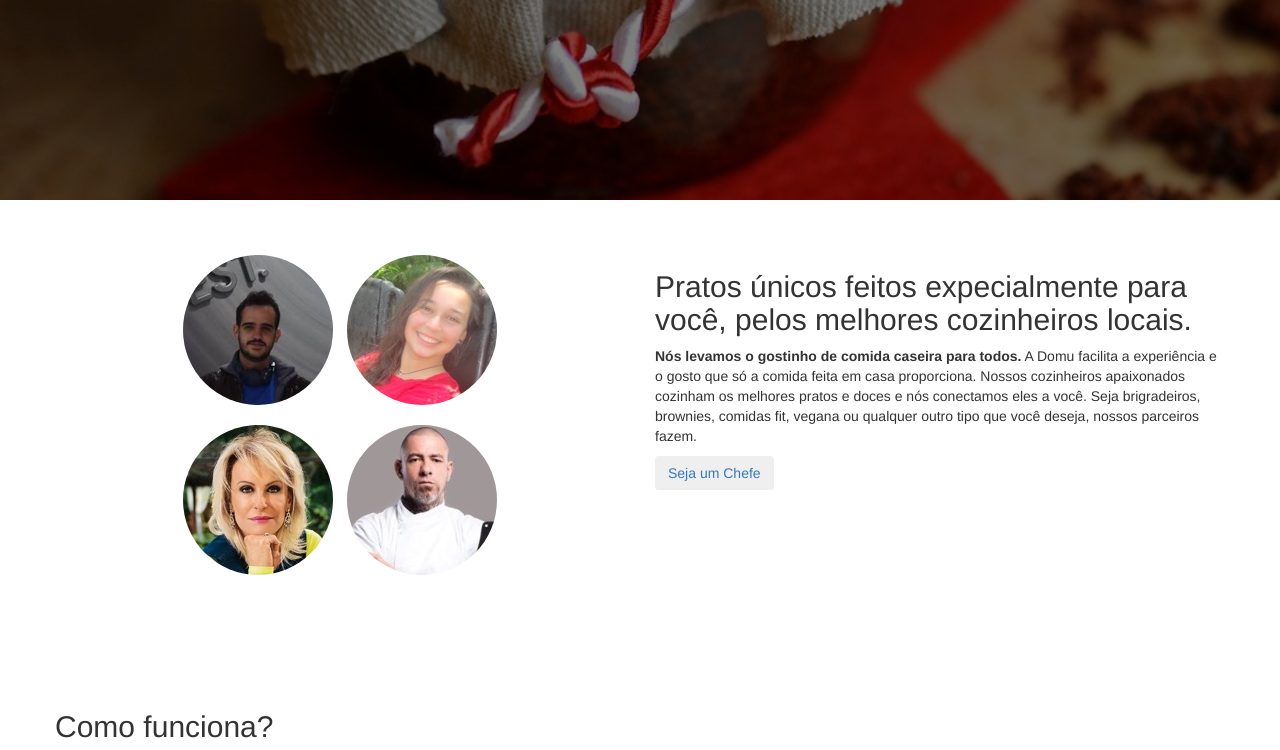
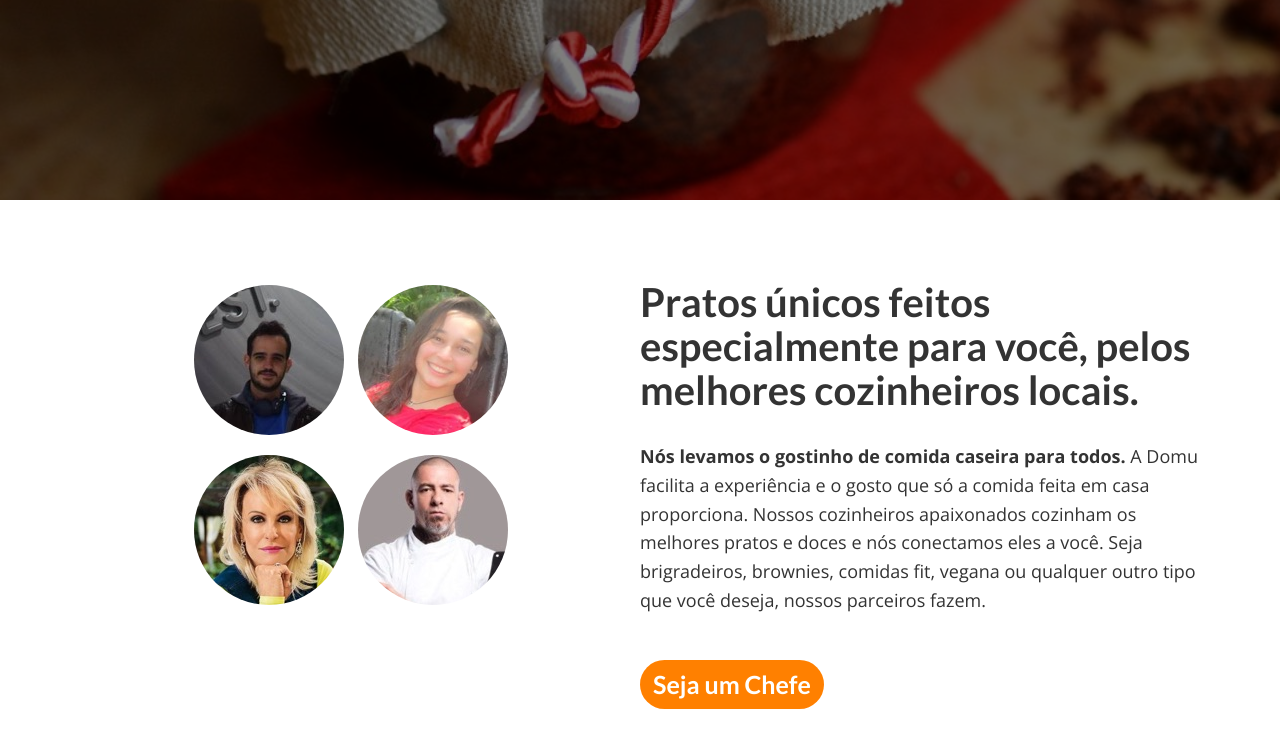
Before and after one commit to alexandre-borges/domu, a PHP site: page /index.html in a window 1280 px wide. Shown: the part 668-1418 px from the top of the page. Run offline with PHP 8.4, Linux system fonts and the light colour scheme; some libraries are stand-ins or nearby versions.

Commit message:
Refeito Estilo de Sobre
Refeito todo o estilo da parte sobre

```diff
--- a/css/style.css
+++ b/css/style.css
@@ -1,6 +1,7 @@
 @charset "UTF-8";
 @import url('https://fonts.googleapis.com/css?family=Pacifico');
 @import url('https://fonts.googleapis.com/css?family=Lato:700');
+@import url('https://fonts.googleapis.com/css?family=Open+Sans:400,700');
 @font-face {
   font-family: 'FonteLogo';
   src: url("../_fonts/bubblegum-sans-regular.otf");
@@ -52,6 +53,8 @@ nav.header {
   font-size: 13pt;
   color: white;
 }
+
+/* Cover */
 
 div#cover {
   margin: 0;
@@ -107,6 +110,12 @@ button.main-button {
   border-radius: 50px;
 }
 
+button.section-button {
+  margin: 10px auto;
+  background-color: rgba(255, 128, 0, 1);
+}
+
+
 @media screen and (max-width: 544px) {
   button.main-button {
     display: block;
@@ -142,9 +151,50 @@ button.main-button a:hover {
   text-decoration: none;
 }
 
-/*Grid de Fotos redondas*/
+/* Sections */
+
+div.section {
+  margin: 30px 0;
+  width: 100%;
+  padding: 50px 6vw;
+}
+
+div.half-section {
+  padding: 0;
+}
+
+div.section h2 {
+ font-family: 'Lato', sans-serif;
+ font-size: 40px;
+ margin: 0 0 30px;
+}
+div.section p {
+  font-family: 'Open Sans', sans-serif;
+  font-size: 18px;
+  margin: 0 0px 35px;
+  line-height: 160%
+}
+
+div.even-section {
+  background-color: #eee;
+}
+
+/* Como funciona */
+
+div.feature-box {
+  margin: 10px 10px;
+  padding: 20px 25px;
+  background-color: white;
+  border-radius: 2px;
+  box-shadow: 0 10px 20px rgba(0,0,0,0.19), 0 6px 6px rgba(0,0,0,0.23);
+  height: 400px;
+  max-width: 335px;
+}
+
+/* Grid de Fotos redondas */
 .gridFotos {
 clear: both;
+margin-bottom: 20px;
 }
 
 .gridFotos ul {
--- a/index.html
+++ b/index.html
@@ -43,6 +43,9 @@
         </div>
 		  </nav>
     </header>
+
+    <!--Cover photo-->
+
     <div class="container" id="cover">
 			<div id="cadastro">
         <div id="mid-text">
@@ -54,12 +57,13 @@
         </div>
 			</div>
     </div>
+
 <!--Sobre-->
 
-	<div class="container section-padding">
+	<div class="container section">
 		<div class="row">
 
-      <div class="col-lg-6 col-md-6 col-sm-6 col-xs-12">
+      <div class="col-lg-6 col-md-6 col-sm-12 col-xs-12 half-section">
         <div class="gridFotos text-center">
           <ul>
             <li><img src="media/cook1_square.jpg" class="img-responsive img-circle" alt="cook1" /></li>
@@ -72,10 +76,10 @@
         </div>
       </div>
 
-      <div class="col-lg-6 col-md-6 col-sm-6 col-xs-12">
-        <h2>Pratos únicos feitos expecialmente para você, pelos melhores cozinheiros locais.</h2>
+      <div class="col-lg-6 col-md-6 col-sm-12 col-xs-12 half-section">
+        <h2>Pratos únicos feitos especialmente para você, pelos melhores cozinheiros locais.</h2>
   			<p><b>Nós levamos o gostinho de comida caseira para todos.</b> A Domu facilita a experiência e o gosto que só a comida feita em casa proporciona. Nossos cozinheiros apaixonados cozinham os melhores pratos e doces e nós conectamos eles a você. Seja brigradeiros, brownies, comidas fit, vegana ou qualquer outro tipo que você deseja, nossos parceiros fazem.</p>
-        <button type="button" class="btn botaoAcao"><a class="white" href="#">Seja um Chefe</a></button>
+        <button type="button" class="btn main-button section-button"><a href="#">Seja um Chefe</a></button>
       </div>
 
 		</div>
@@ -83,25 +87,31 @@
 
 <!--Como funciona-->
 
-	<div class="container section-padding">
+	<div class="container section even-section">
 		<h2>Como funciona?</h2>
-		<div class="row">
-			<div class="col-md-4 text-center">
+		<div class="row text-center">
+			<div class="col-md-4">
+        <div class="feature-box">
 				  <img src="icon/online-ordering.png"/>
   				<h3>Faça seu pedido</h3>
   				<p>Et pumpkin spice, variety redeye, skinny cream americano affogato viennese aromatic. Carajillo cinnamon, eu wings body, macchiato, qui grounds ut coffee steamed crema.</p>
         </div>
+			</div>
 
 			<div class="col-md-4 text-center">
+        <div class="feature-box">
   				<img src="icon/delivery-guy.png"/>
   				<h3>Receba ou busque o pedido</h3>
   				<p>Id breve, latte viennese iced eu beans aftertaste. Cup, robusta, caffeine chicory coffee cappuccino, robusta as espresso instant seasonal.</p>
         </div>
+			</div>
 
 			<div class="col-md-4 text-center">
+        <div class="feature-box">
   				<img src="icon/candy.png"/>
   				<h3>Coma e seja feliz</h3>
   				<p>Mug, crema cup grinder cup espresso caffeine. Aftertaste caffeine chicory instant, as and rich arabica cinnamon.</p>
+        </div>
 			</div>
 
 		</div>
```
Lines whose indentation alone changed are shown as unchanged.
